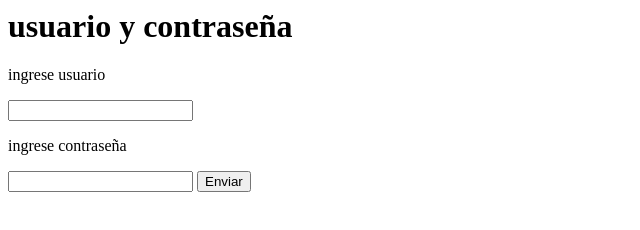
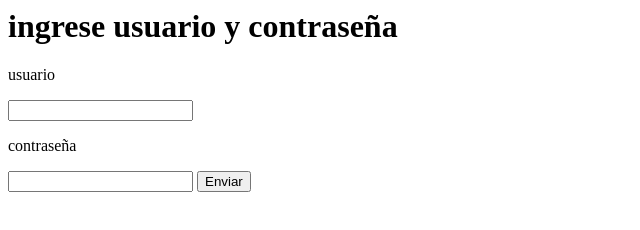
Before and after one commit to CarlaCapelli/usuarioContra, a website built with Parcel: page index.html in a window 1280 px wide. Shown: the whole page, without its empty margins (0-640 px from the left). Built offline with nearby package versions, Linux system fonts and the light colour scheme.

Commit message:
Update index.html

```diff
--- a/index.html
+++ b/index.html
@@ -1,17 +1,16 @@
 <html>
   <head>
-    <title>Ingreso dato</title>
+    <title>ingrese dato</title>
     <meta charset="UTF-8" />
   </head>
+  <body>
+    <h1>ingrese usuario y contraseña</h1>
+    <p>usuario</p>
+    <input : type="text" id="dato1" />
+    <p>contraseña</p>
+    <input : type="text" id="dato2" />
 
-  <body>
-    <h1>usuario y contraseña</h1>
-    <p>ingrese usuario</p>
-    <input type="text" id="usuario" />
-    <p>ingrese contraseña</p>
-    <input type="password" id="pass" />
     <button id="btn">Enviar</button>
-
     <script src="src/index.ts"></script>
   </body>
 </html>
```
